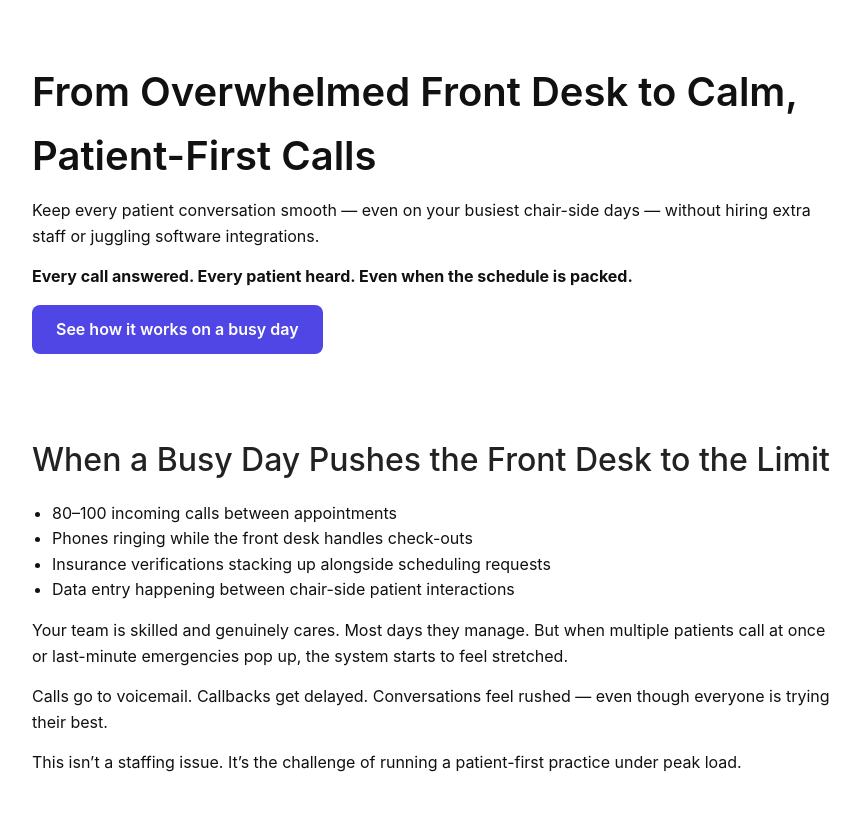
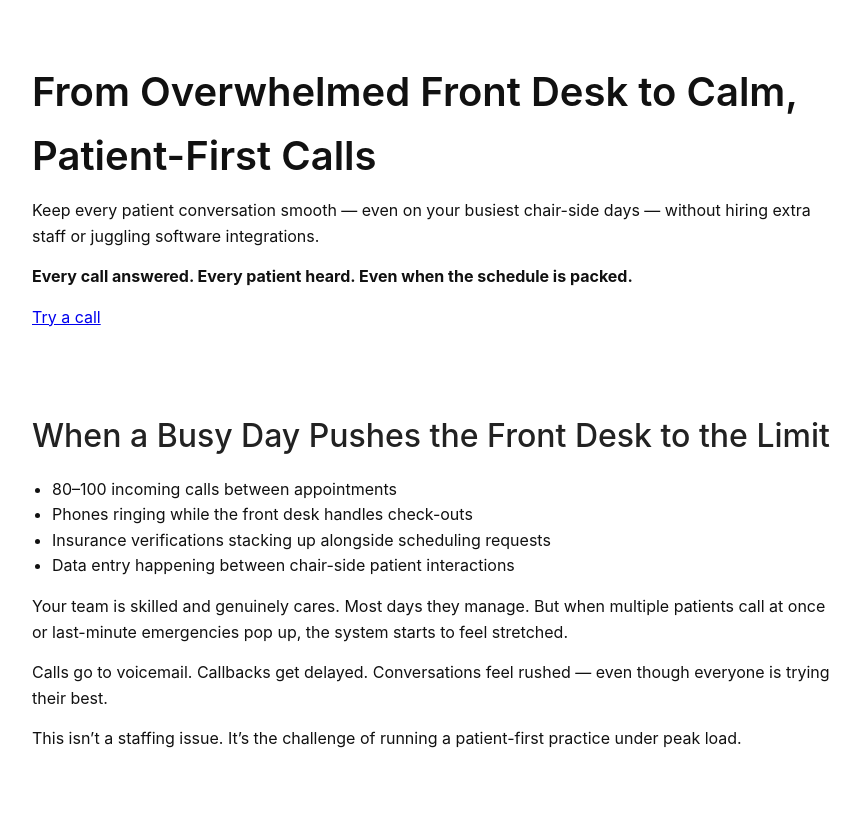
Before and after one commit to abundance-alex/ai_dental_assitant_landingpage, a plain HTML site: page index.html in a window 1280 px wide. Shown: the top 814 px of the page, without its empty margins (208-1068 px from the left). Drawn offline with Linux system fonts and the light colour scheme; a script that the page names is missing.

Commit message:
added button for direct call to agent

```diff
--- a/index.html
+++ b/index.html
@@ -15,7 +15,7 @@
     <h1>From Overwhelmed Front Desk to Calm, Patient-First Calls</h1>
     <p>Keep every patient conversation smooth — even on your busiest chair-side days — without hiring extra staff or juggling software integrations.</p>
     <p><strong>Every call answered. Every patient heard. Even when the schedule is packed.</strong></p>
-    <a href="#contact" class="cta-button">See how it works on a busy day</a>
+    <a href="tel:+12012976495" class="call-link">Try a call</a>
 </header>
 
 <main>
@@ -116,7 +116,7 @@
         <h2>Patient-Centered Care, Operationally Delivered</h2>
         <p>Patient-centered care doesn’t fail because your team doesn’t care. It fails when your systems can’t keep up.</p>
         <p>With this voice AI, calm and consistent care scales alongside your patient volume.</p>
-        <a href="#contact" class="cta-button">See how it works on a busy day</a>
+        <a href="tel:+12012976495" class="call-link">Start a call</a>
     </section>
 </main>
 
```
